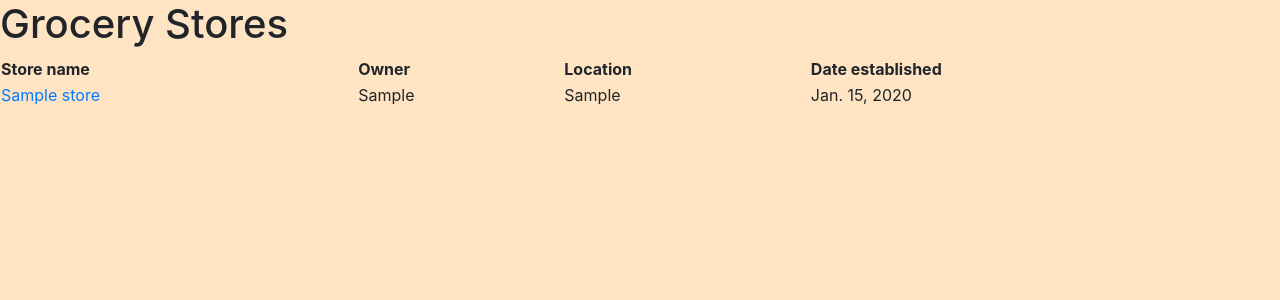
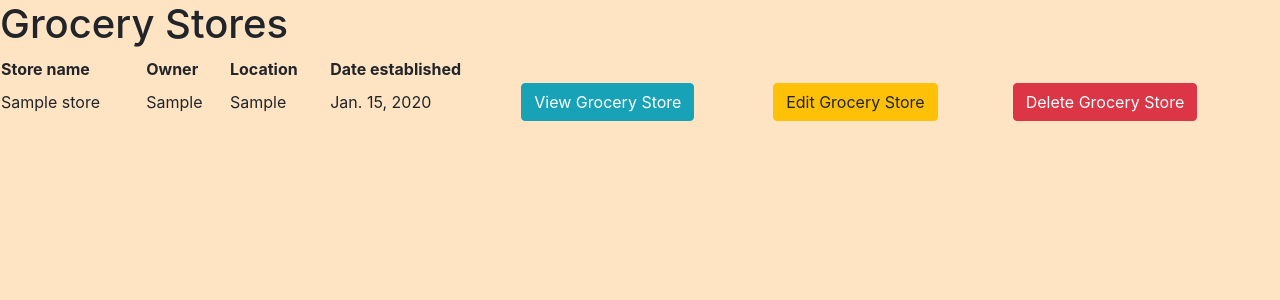
Before and after one commit to egimoro/groceries, a Django app: page /grocery_storelist/ in a window 1280 px wide. Shown: the part 56-356 px from the top of the page. Run offline with Django 3.2, Linux system fonts and the light colour scheme; tables that the repository leaves empty hold one stand-in row (values such as "Sample post"); some libraries are stand-ins or nearby versions.

Commit message:
CRUD buttons added

```diff
--- a/grocery_store/groceries/templates/groceries/groceriesList.html
+++ b/grocery_store/groceries/templates/groceries/groceriesList.html
@@ -18,12 +18,15 @@
         {% for item in object_list %}
             <tr>
                 <td>{{ item.grocery_type }}</td>
-                <td><a href="{% url 'groceries:groceries' item.id %}">{{ item.brand }}</a></td>
+                <td>{{ item.brand }}</a></td>
                 <td>{{ item.quantity }}</td>
                 <td>{{item.price }}</td>
                 <td>{{ item.date_ordered }}</td>
                 <td>{{ item.is_available }}</td>
                 <td>{{ item.grocery }}</td>
+                <td><a href="{% url 'groceries:groceries' item.id %}"><button class="btn btn-info"> View item</button></a></td>
+                <td><a href="{% url 'groceries:groceries_update' item.id %}"><button class="btn btn-warning">Edit item</button></a></td>
+                <td><a href="{% url 'groceries:groceries_delete' item.id %}"><button class="btn btn-danger" > Delete item</button></a></td>
             </tr>
         {% endfor %}
 
--- a/grocery_store/groceries/templates/groceries/grocery_storeList.html
+++ b/grocery_store/groceries/templates/groceries/grocery_storeList.html
@@ -12,10 +12,13 @@
         </tr>
         {% for grocery in object_list %}
             <tr>
-                <td><a href="{% url 'groceries:grocery_store' grocery.id %}">{{ grocery.store_name }}</a></td>
+                <td>{{ grocery.store_name }}</td>
                 <td>{{ grocery.owner }}</td>
                 <td>{{ grocery.location }}</td>
                 <td>{{ grocery.date_established }}</td>
+                <td><a href="{% url 'groceries:grocery_store' grocery.id %}"><button class="btn btn-info">View Grocery Store</button></a></td>
+                <td><a href="{% url 'groceries:grocery_store_update' grocery.id %}"><button class="btn btn-warning">Edit Grocery Store</button></a></td>
+                <td><a href="{% url 'groceries:grocery_store_delete' grocery.id %}"><button class="btn btn-danger">Delete Grocery Store</button></a></td>
             </tr>
         {% endfor %}
 
```
